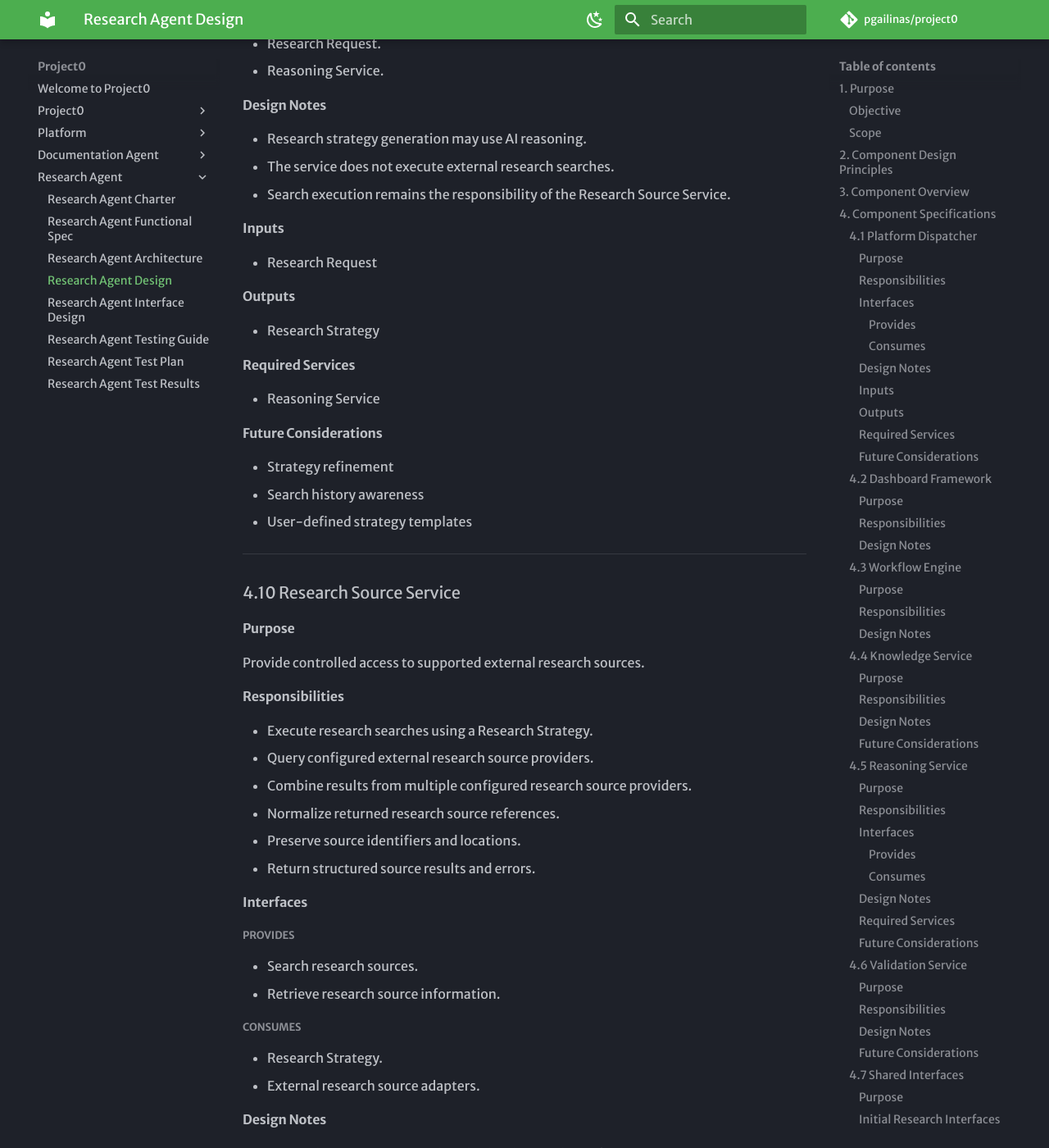
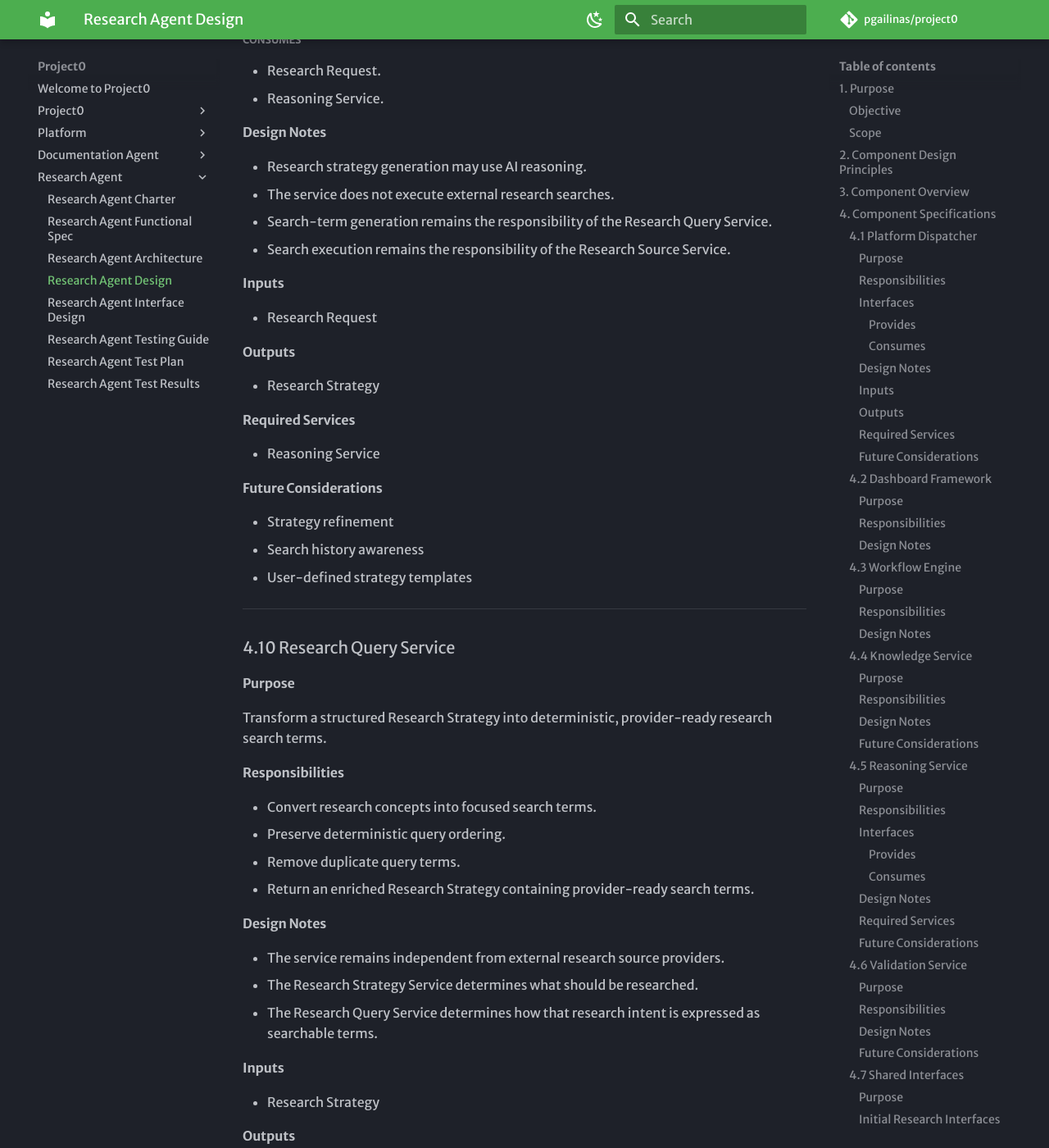
Before and after one commit to pgailinas/project0, an MkDocs documentation site: the page built from docs/agents/research/Research_Agent_Design.md, in a window 1280 px wide and 1400 px high, scrolled down 8849 px. Shown: the whole window at 82% size. Built offline with MkDocs 1.6.1 and Material for MkDocs 9.7.7, drawn with Linux system fonts in a browser that asks for light colours; some web fonts are replaced; comment, search, counter and statistics services are not loaded; some of the changed text lies outside the part shown.

Commit message:
Doc updates for Research Agent

```diff
--- a/docs/agents/research/Research_Agent_Design.md
+++ b/docs/agents/research/Research_Agent_Design.md
@@ -68,6 +68,7 @@ Initial Research Agent-specific components include:
 
 -   Research Workflow
 -   Research Strategy Service
+-   Research Query Service
 -   Research Source Service
 -   Research Source Provider Interface
 -   Paper Metadata Service
@@ -357,9 +358,9 @@ Transform a research question into a structured research strategy.
 #### Responsibilities
 
 -   Analyze the research request.
--   Identify relevant research concepts and terminology.
+-   Identify the research objective and relevant research concepts.
+-   Identify explicit research sub-questions when present.
 -   Identify optional constraints and focus areas.
--   Generate search concepts for supported research sources.
 -   Produce a structured Research Strategy.
 
 #### Interfaces
@@ -377,6 +378,8 @@ Transform a research question into a structured research strategy.
 
 -   Research strategy generation may use AI reasoning.
 -   The service does not execute external research searches.
+-   Search-term generation remains the responsibility of the Research
+    Query Service.
 -   Search execution remains the responsibility of the Research Source
     Service.
 
@@ -397,6 +400,39 @@ Transform a research question into a structured research strategy.
 -   Strategy refinement
 -   Search history awareness
 -   User-defined strategy templates
+
+---
+
+### 4.10 Research Query Service
+
+#### Purpose
+
+Transform a structured Research Strategy into deterministic,
+provider-ready research search terms.
+
+#### Responsibilities
+
+-   Convert research concepts into focused search terms.
+-   Preserve deterministic query ordering.
+-   Remove duplicate query terms.
+-   Return an enriched Research Strategy containing provider-ready
+    search terms.
+
+#### Design Notes
+
+-   The service remains independent from external research source
+    providers.
+-   The Research Strategy Service determines what should be researched.
+-   The Research Query Service determines how that research intent is
+    expressed as searchable terms.
+
+#### Inputs
+
+-   Research Strategy
+
+#### Outputs
+
+-   Research Strategy
 
 ---
 
@@ -515,8 +551,10 @@ research strategy.
 
 #### Responsibilities
 
--   Evaluate paper relevance.
--   Rank candidate papers.
+-   Evaluate paper relevance using a bounded relevance scale.
+-   Distinguish direct research-question alignment from partial,
+    adjacent, or topical relevance.
+-   Apply consistent relevance criteria across evaluated papers.
 -   Explain relevance to the research question.
 -   Compare research methods and approaches.
 -   Identify potential research gaps.
@@ -543,6 +581,7 @@ research strategy.
 -   Relevance evaluation shall preserve the distinction between source
     facts and generated analysis.
 -   Evaluation results shall preserve references to supporting papers.
+-   Valid provider relevance scores are normalized for downstream use.
 -   Candidate papers are evaluated in bounded batches and validated
     batch results are combined into the complete evaluation result.
 -   Evaluation provider responses within a batch that violate required
@@ -635,10 +674,14 @@ Coordinate the complete Research Agent execution pipeline.
 
 #### Responsibilities
 
--   Coordinate Research Strategy, Research Source, Paper Metadata,
-    Knowledge, Reasoning, Research Evaluation, Validation, and Research
-    Artifact services.
+-   Coordinate Research Strategy, Research Query, Research Source, Paper
+    Metadata, Knowledge, Reasoning, Research Evaluation, Validation, and
+    Research Artifact services.
 -   Preserve internal workflow state.
+-   Rank evaluated papers by relevance and retain the configured maximum
+    number of results.
+-   Preserve all discovered source references for traceability.
+-   Generate research artifacts from retained evaluations.
 -   Produce immutable Research Results.
 -   Preserve source and citation information.
 -   Support human review of research outputs.
@@ -786,28 +829,30 @@ The initial Research Workflow follows this sequence:
 4.  The Reasoning Service assists with research concept and strategy
     generation when required.
 5.  The Research Strategy Service returns a Research Strategy.
-6.  The Research Source Service searches configured external research
+6.  The Research Query Service enriches the Research Strategy with
+    deterministic provider-ready search terms.
+7.  The Research Source Service searches configured external research
     source providers.
-7.  External source results from configured providers are combined and
+8.  External source results from configured providers are combined and
     normalized into Research Source References.
-8.  The Paper Metadata Service retrieves and normalizes available
+9.  The Paper Metadata Service retrieves and normalizes available
     metadata.
-9.  The Knowledge Service retrieves relevant existing Project0 research
+10. The Knowledge Service retrieves relevant existing Project0 research
     context when applicable.
-10. The Research Evaluation Service evaluates candidate papers against
+11. The Research Evaluation Service evaluates candidate papers against
     the Research Request and Research Strategy.
-11. The Reasoning Service performs semantic research evaluation where
+12. The Reasoning Service performs semantic research evaluation where
     required.
-12. Candidate papers are ranked and supporting relevance explanations
-    are produced.
-13. The Research Artifact Service generates structured research
+13. Candidate papers are ranked by relevance and the configured maximum
+    number of results is retained.
+14. The Research Artifact Service generates structured research
+    artifacts from retained evaluations.
+15. Citation and source references are preserved with the generated
     artifacts.
-14. Citation and source references are preserved with the generated
-    artifacts.
-15. The Validation Service validates required artifact structure and
+16. The Validation Service validates required artifact structure and
     source information.
-16. The Research Workflow returns a structured Research Result.
-17. Research results are presented for human review through the
+17. The Research Workflow returns a structured Research Result.
+18. Research results are presented for human review through the
     Dashboard Framework.
 
 The Dashboard Framework remains responsible for the shared application
```
Also changed, not shown: other parts of docs/agents/research/Research_Agent_Design.md (+1 -1 lines), docs/agents/research/Research_Agent_Architecture.md (+33 -24 lines), docs/agents/research/Research_Agent_Functional_Spec.md (+16 -5 lines), docs/agents/research/Research_Agent_Test_Plan.md (+31 -9 lines), docs/agents/research/Research_Agent_Test_Results.md (+3 -0 lines).
